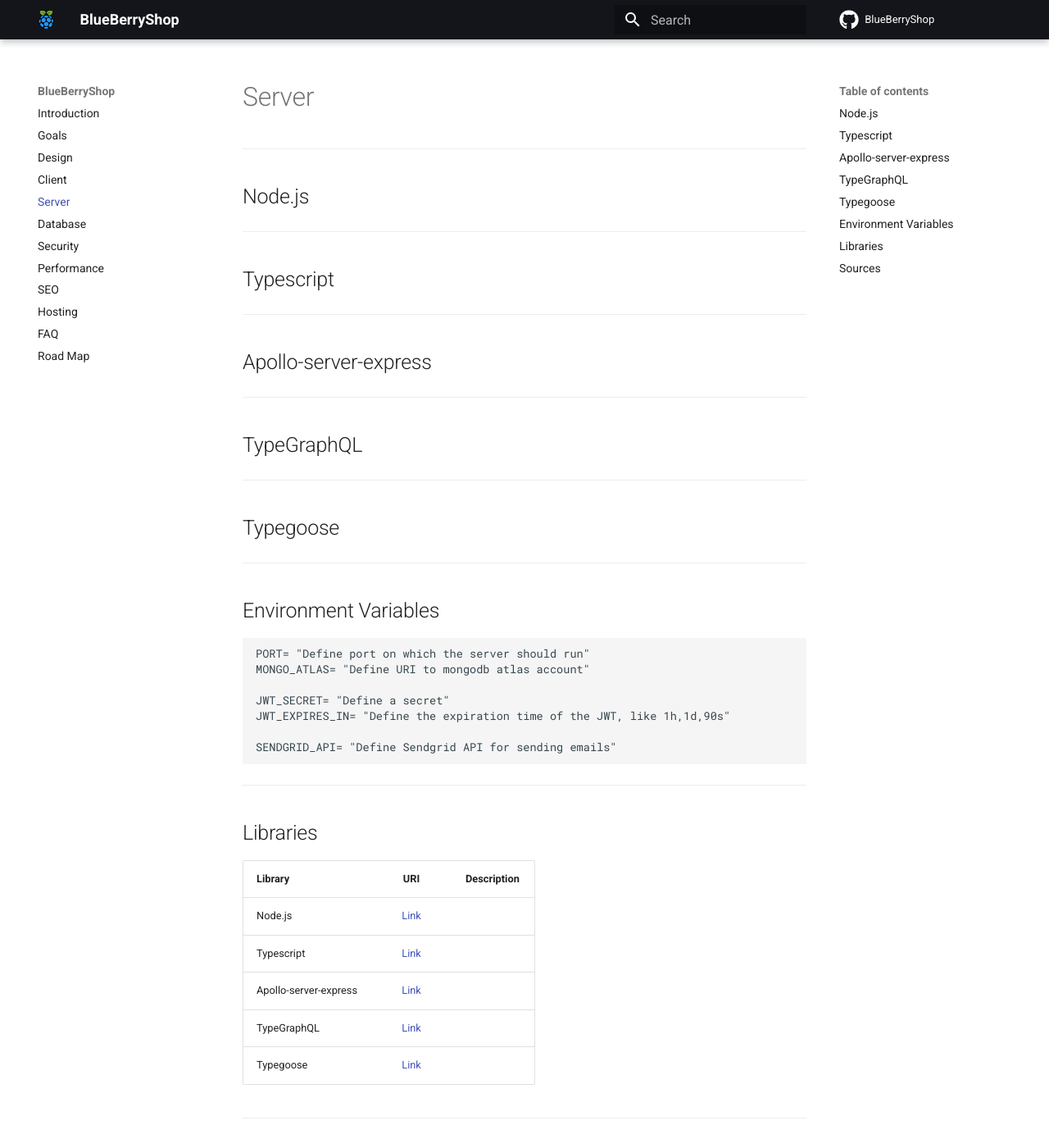
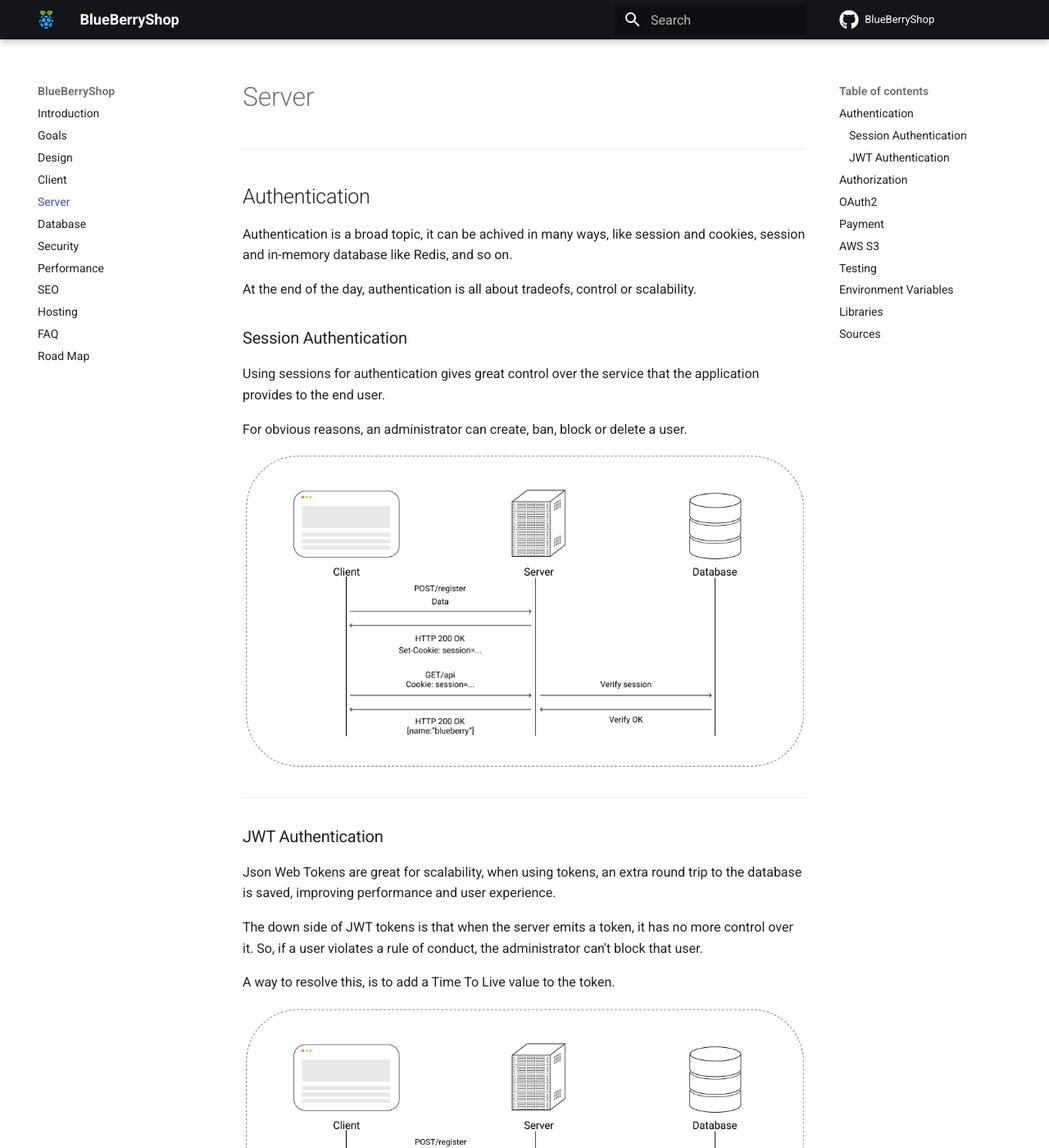
Before and after one commit to besSejrani/TechStore, an MkDocs documentation site: the page built from Documentation/docs/4.server.md, in a window 1280 px wide and 1400 px high. Shown: the whole window at 82% size. Built offline with MkDocs 1.6.1 and Material for MkDocs 9.7.7, drawn with Linux system fonts in a browser that asks for light colours; comment, search, counter and statistics services are not loaded; some of the changed text lies outside the part shown.

Commit message:
modified authentication section

````diff
--- a/Documentation/docs/4.server.md
+++ b/Documentation/docs/4.server.md
@@ -2,49 +2,81 @@
 
 <hr/>
 
-## Node.js
+## Authentication
+
+Authentication is a broad topic, it can be achived in many ways, like session and cookies, session and in-memory database like Redis, and so on.
+
+At the end of the day, authentication is all about tradeofs, control or scalability.
+
+### Session Authentication
+
+Using sessions for authentication gives great control over the service that the application provides to the end user.
+
+For obvious reasons, an administrator can create, ban, block or delete a user.
+
+![sessionAuthentication](./images/sessionAuthentication.png)
 
 <hr/>
 
-## Typescript
+### JWT Authentication
+
+Json Web Tokens are great for scalability, when using tokens, an extra round trip to the database is saved, improving performance and user experience.
+
+The down side of JWT tokens is that when the server emits a token, it has no more control over it. So, if a user violates a rule of conduct, the administrator can't block that user.
+
+A way to resolve this, is to add a Time To Live value to the token.
+
+![jwtAuthentication](./images/jwtAuthentication.png)
 
 <hr/>
 
-## Apollo-server-express
+## Authorization
 
 <hr/>
 
-## TypeGraphQL
+## OAuth2
 
 <hr/>
 
-## Typegoose
+## Payment
+
+<hr/>
+
+## AWS S3
+
+<hr/>
+
+## Testing
 
 <hr/>
 
 ## Environment Variables
 
+Environement Variables are sensible informations injected just before a server is starting.
+
+Don't forget to add the environment variable file to <b>.gitignore</b>, otherwise bots will scrape GitHub for sensible information and use your aws credentials, for example, for bitcoin mining.
+
 ```
-PORT= "Define port on which the server should run"
-MONGO_ATLAS= "Define URI to mongodb atlas account"
+PORT=
+MONGO_ATLAS=
 
-JWT_SECRET= "Define a secret"
-JWT_EXPIRES_IN= "Define the expiration time of the JWT, like 1h,1d,90s"
+JWT_SECRET=
+JWT_EXPIRES_IN=
 
-SENDGRID_API= "Define Sendgrid API for sending emails"
+SENDGRID_API=
 ```
 
 <hr/>
 
 ## Libraries
 
-| Library               |                                     URI                                      | Description |
-| :-------------------- | :--------------------------------------------------------------------------: | :---------- |
-| Node.js               |                        [Link](https://nodejs.org/en/)                        |             |
-| Typescript            |                   [Link](https://www.typescriptlang.org/)                    |             |
-| Apollo-server-express | [Link](https://www.apollographql.com/docs/apollo-server/v1/servers/express/) |             |
-| TypeGraphQL           |                       [Link](https://typegraphql.com/)                       |             |
-| Typegoose             |                [Link](https://typegoose.github.io/typegoose/)                |             |
+| Library               |                                     URI                                      | Description                                                                                                                                                                                           |
+| :-------------------- | :--------------------------------------------------------------------------: | :---------------------------------------------------------------------------------------------------------------------------------------------------------------------------------------------------- |
+| Node.js               |                        [Link](https://nodejs.org/en/)                        | Node.js is a Javascript runtime environment, not a programming language. It'uses Chrome's open source Javascript engine, V8. By incorporating V8, it has access to the OS APIs.                       |
+| Typescript            |                   [Link](https://www.typescriptlang.org/)                    | Typescript is a superset of Javascript, it allows to add types in development and detect compilation errors at compile time.                                                                          |
+| Apollo-server-express | [Link](https://www.apollographql.com/docs/apollo-server/v1/servers/express/) | Apollo-server-express, not to confuse with apollo-server, integrates very well with an existing Express server and adds GraphQL capabilties.                                                          |
+| TypeGraphQL           |                       [Link](https://typegraphql.com/)                       | TypeGraphQL allows to build a Typescript GraphQL API very easily, by just defining resolvers and using decorators, it automaticly creates a GraphQL schema DSL file.                                  |
+| Typegoose             |                [Link](https://typegoose.github.io/typegoose/)                | Typegoose is a Typescript wrapper over mongoose for MongoDB. Instead of creating mongoose definitions and then create object interfaces for using Typescript, Typegoose handles this with decorators. |
 
 <hr/>
 
--- a/Documentation/mkdocs.yml
+++ b/Documentation/mkdocs.yml
@@ -35,6 +35,7 @@ markdown_extensions:
   - pymdownx.superfences
   - def_list
   - footnotes
+  - pymdownx.tabbed
   - pymdownx.tasklist:
       custom_checkbox: true
 
````
Also changed, not shown: Documentation/docs/3.client.md (+10 -3 lines), Documentation/docs/7.performance.md (+52 -0 lines), Documentation/docs/images/jwtAuthentication.png (added), Documentation/docs/images/sessionAuthentication.png (added), 1 other file.
